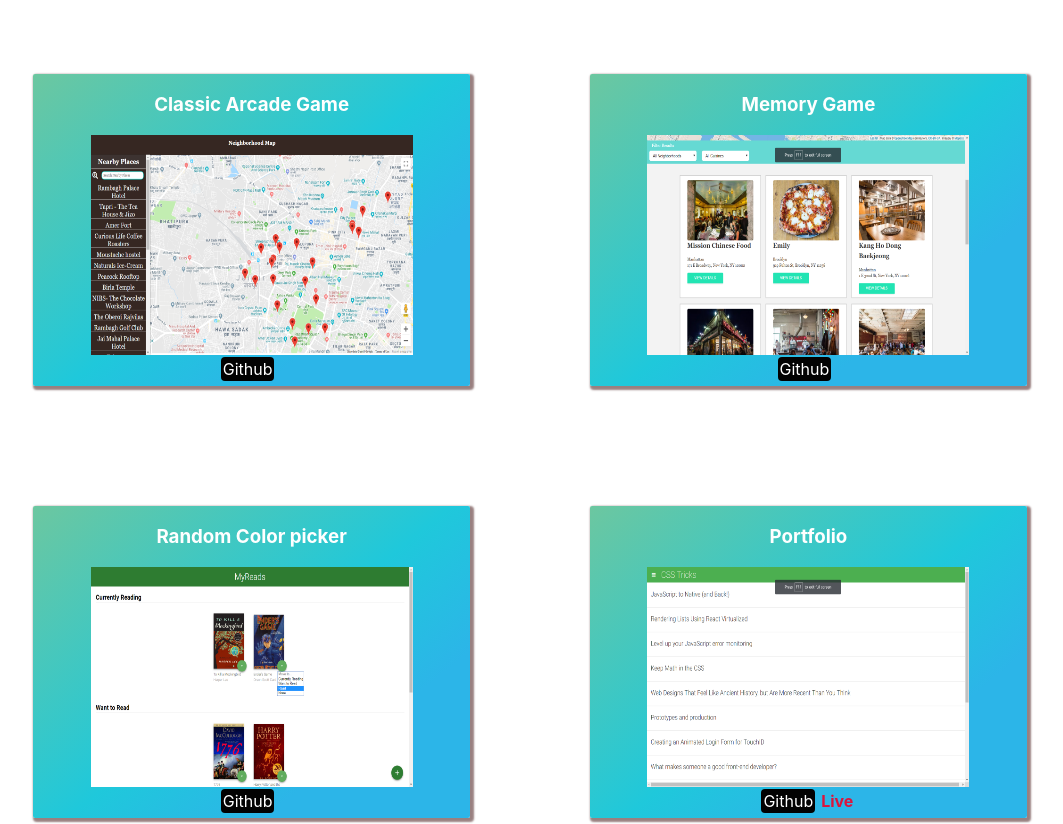
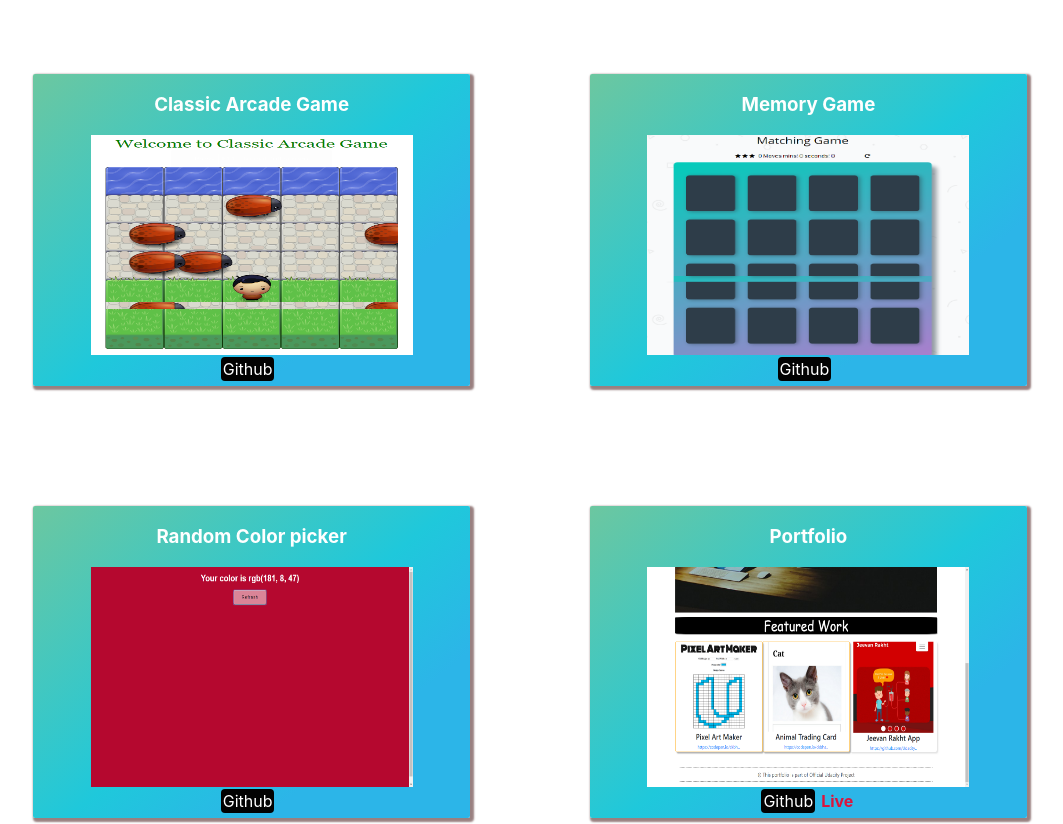
Before and after one commit to Ckbhatia/Portfolio, a React (Create React App) app: page / in a window 1280 px wide. Shown: the part 2160-2984 px from the top of the page, without its empty margins (110-1173 px from the left). Built offline with nearby package versions, Linux system fonts and the light colour scheme.

Commit message:
fix: replaced the wrong images on projects to right images

```diff
--- a/src/components/Projects.jsx
+++ b/src/components/Projects.jsx
@@ -48,7 +48,8 @@ export const Projects =()=> {
             <div key={index} className="project">
             <div className="part1">
             <h3>{project}</h3>
-            <img src={images[index]} alt={project}/>
+            {/* Added index + 4 to skip the some images */}
+            <img src={images[4+index]} alt={project}/>
             </div>
             <div className="part2">
             {/* Button for gihub and live view the projects */}
```
